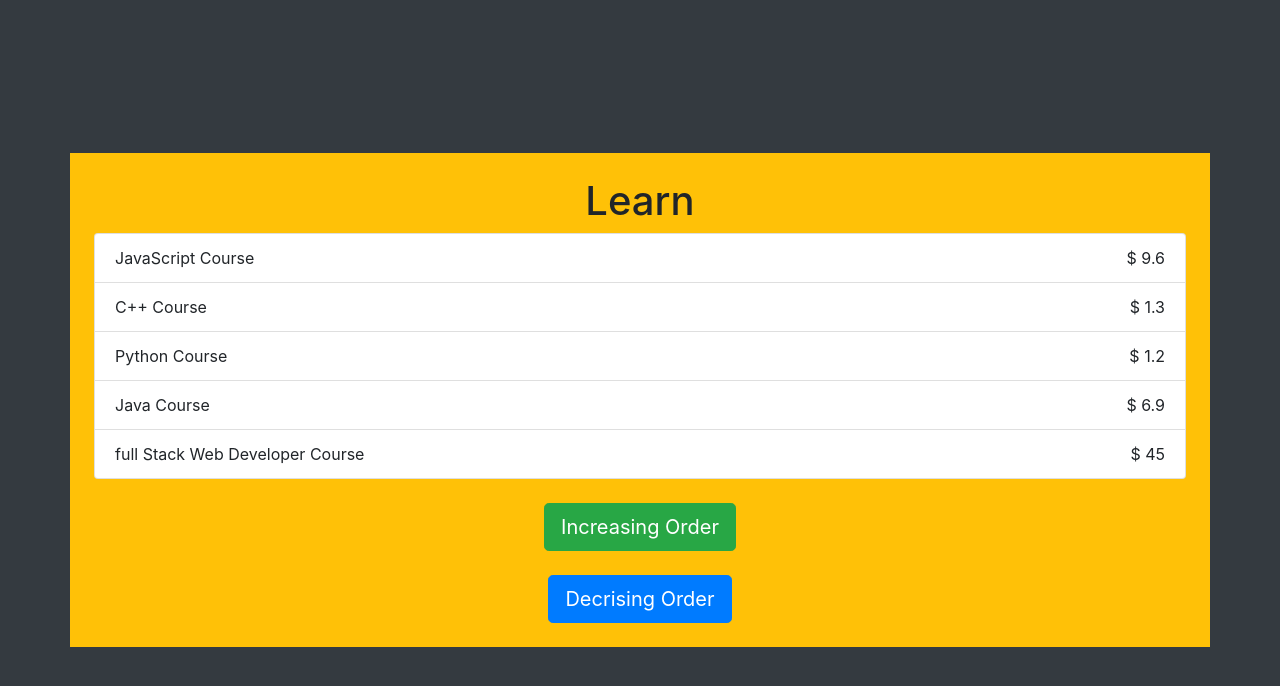
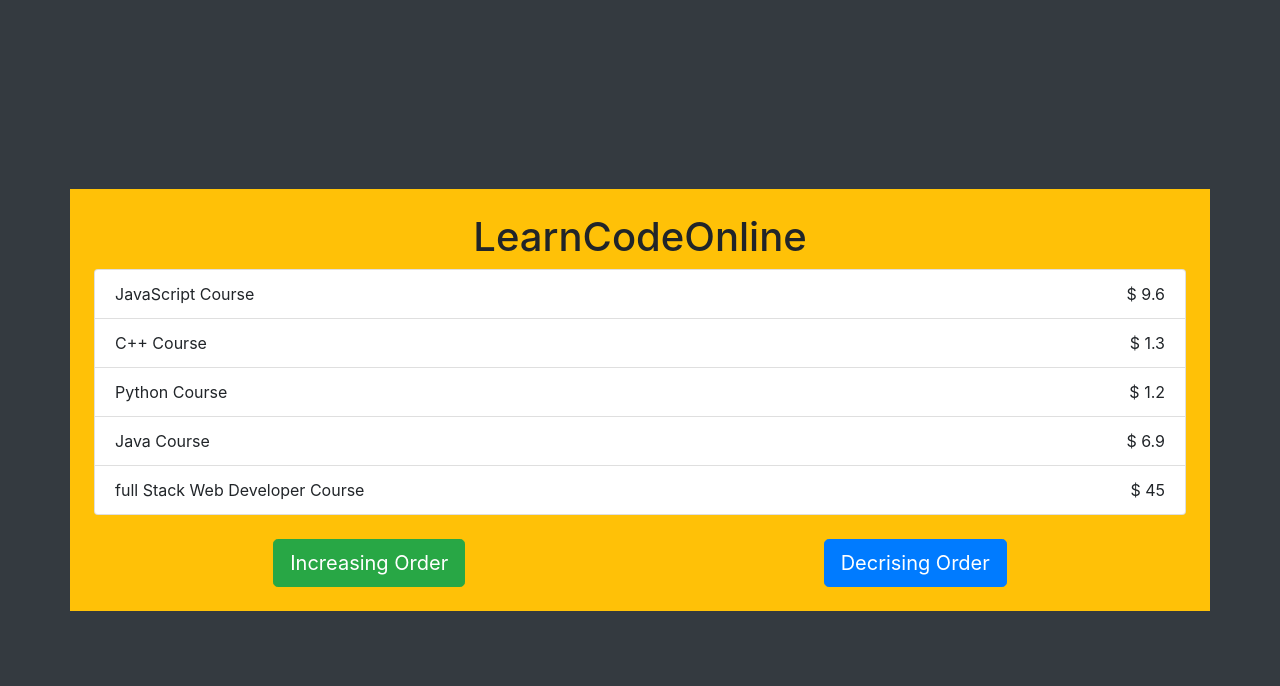
Before and after one commit to ashish25H/JavaScript_Practice_Project_SortCourses, a plain HTML site: page index.html in a window 1280 px wide. Drawn offline with nearby package versions, Linux system fonts and the light colour scheme.

Commit message:
course sorting project

```diff
--- a/index.html
+++ b/index.html
@@ -4,20 +4,20 @@
 <head>
   <meta charset="UTF-8" />
   <meta name="viewport" content="width=device-width, initial-scale=1.0" />
-  <title>LearnCodeOnline</title>
+  <title>Learn</title>
   <link rel="stylesheet" href="./style.css" />
   <link rel="stylesheet" href="https://stackpath.bootstrapcdn.com/bootstrap/4.4.1/css/bootstrap.min.css" />
 </head>
 
 <body class="bg-dark">
   <div class="container bg-warning p-4">
-    <h1 class="text-center">Learn</h1>
+    <h1 class="text-center">LearnCodeOnline</h1>
     <ul class="list-group">
       <!-- <li class="list-group-item">
           Javascript course<span class="float-right">$2.1</span>
         </li> -->
     </ul>
-    <div>
+    <div style="display: flex;">
       <button type="button" class="btn btn-success btn-lg mt-4 mx-auto d-block sort-btn">
         Increasing Order
       </button>
```
